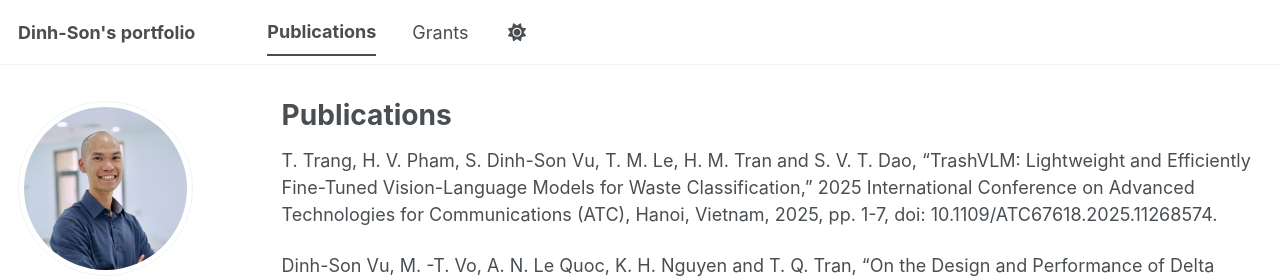
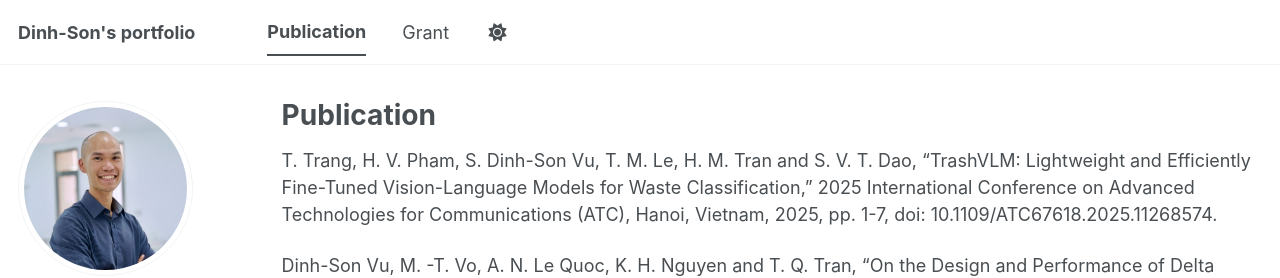
Before and after one commit to vudinhso/vudinhso.github.io, a Jekyll site: the page built from _pages/publication.md, in a window 1280 px wide and 1214 px high. Shown: the top 278 px of the window. Built offline with Jekyll 4.4.1, drawn with Linux system fonts in a browser that asks for light colours; a style sheet for code colours, icons or effects is not loaded.

Commit message:
update for grant

```diff
--- a/_data/navigation.yml
+++ b/_data/navigation.yml
@@ -8,11 +8,11 @@
 #      Markdown formatted page while the second is generated using JSON.
 
 main:
-  - title: "Publications"
-    url: /publications/
+  - title: "Publication"
+    url: /publication/
 
-  - title: "Grants"
-    url: /grants/
+  - title: "Grant"
+    url: /grant/
 
   # - title: "Talks"
   #   url: /talks/
--- a/_pages/publications.md
+++ b/_pages/publication.md
@@ -1,7 +1,7 @@
 ---
 layout: archive
-title: "Publications"
-permalink: /publications/
+title: "Publication"
+permalink: /publication/
 author_profile: true
 ---
 
```
Also changed, not shown: _pages/grant.md (added, +7 -0 lines).
